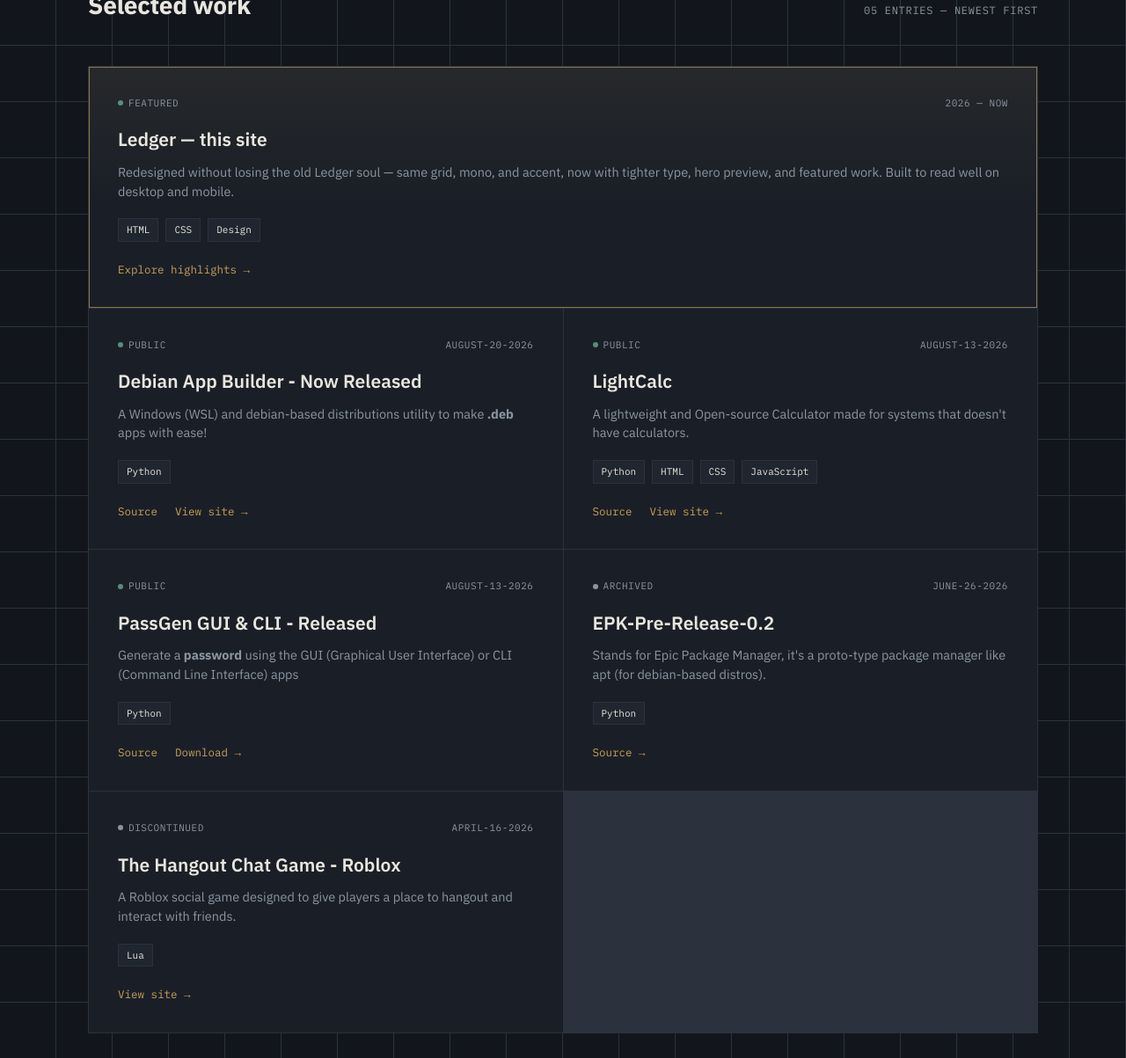
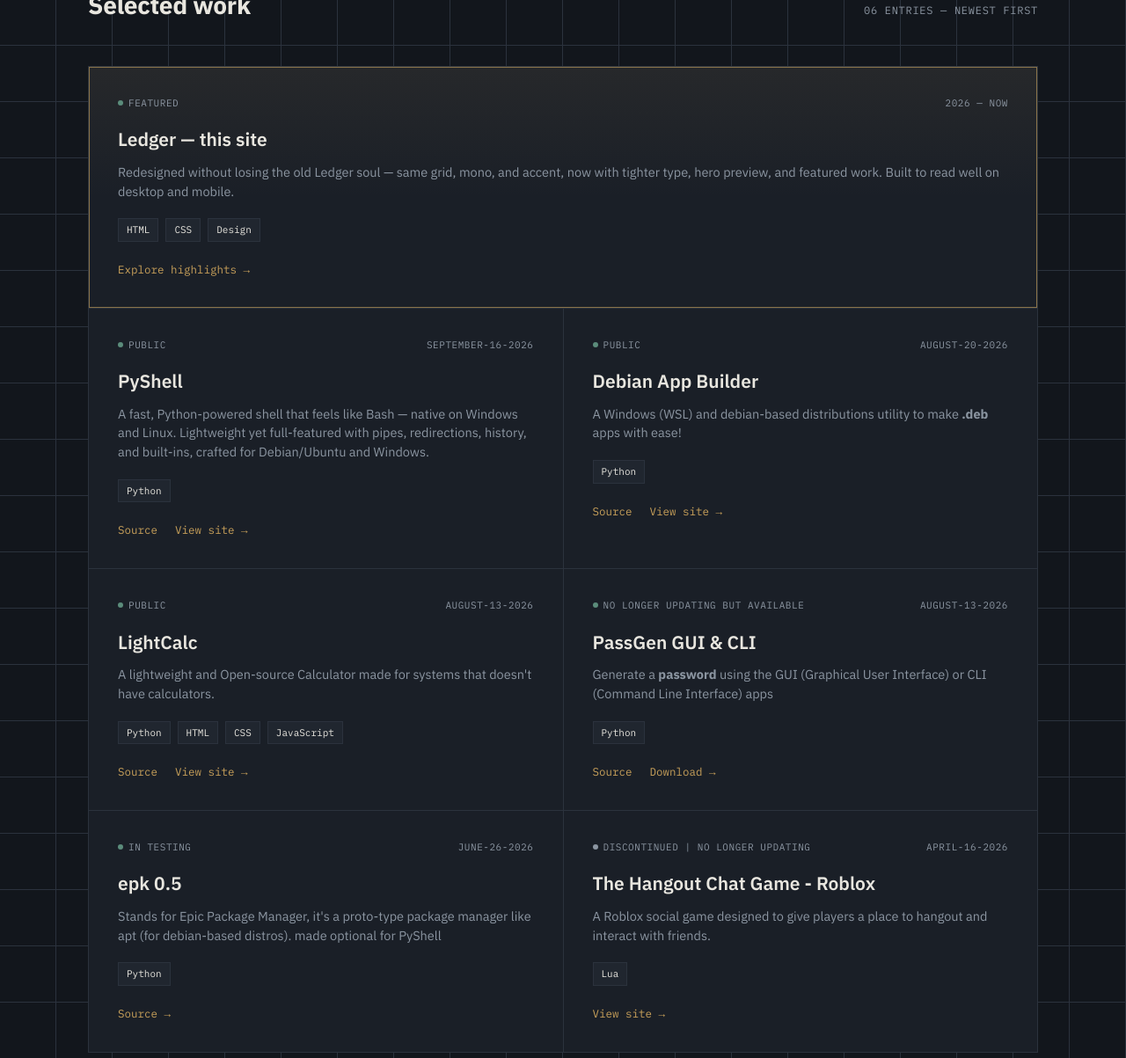
Before and after one commit to tuffgit21/tuffgit21.github.io, a plain HTML site: page index.html in a window 1280 px wide. Shown: the part 1548-2751 px from the top of the page at 88% size. Drawn offline with Linux system fonts and the light colour scheme.

Commit message:
added new projects plus website fixes

```diff
--- a/index.html
+++ b/index.html
@@ -221,7 +221,7 @@
     <section class="section wrap" id="work">
       <div class="section-head">
         <div class="section-title">Selected work</div>
-        <div class="section-tag">05 entries — newest first</div>
+        <div class="section-tag">06 entries — newest first</div>
       </div>
 
       <div class="grid">
@@ -246,9 +246,34 @@
         <div class="card">
           <div class="card-meta">
             <div class="card-status"><span class="dot"></span>Public</div>
+            <span>September-16-2026</span>
+          </div>
+          <h3>PyShell</h3>
+          <p>
+            A fast, Python-powered shell that feels like Bash — native on Windows
+          and Linux. Lightweight yet full-featured with pipes, redirections,
+          history, and built-ins, crafted for Debian/Ubuntu and Windows.
+          </p>
+          <div class="stack"><span>Python</span></div>
+          <div class="card-links">
+            <a
+              href="https://github.com/tuffgit21/PyShell/"
+              target="_blank"
+              >Source</a
+            >
+            <a
+              href="https://tuffgit21.github.io/PyShell/"
+              target="_blank"
+              >View site →</a
+            >
+          </div>
+        </div>
+        <div class="card">
+          <div class="card-meta">
+            <div class="card-status"><span class="dot"></span>Public</div>
             <span>August-20-2026</span>
           </div>
-          <h3>Debian App Builder - Now Released</h3>
+          <h3>Debian App Builder</h3>
           <p>
             A Windows (WSL) and debian-based distributions utility to make
             <strong>.deb</strong> apps with ease!
@@ -293,10 +318,10 @@
 
         <div class="card">
           <div class="card-meta">
-            <div class="card-status"><span class="dot"></span>Public</div>
+            <div class="card-status"><span class="dot"></span>No longer updating but available</div>
             <span>August-13-2026</span>
           </div>
-          <h3>PassGen GUI & CLI - Released</h3>
+          <h3>PassGen GUI & CLI</h3>
           <p>
             Generate a <strong>password</strong> using the GUI (Graphical User
             Interface) or CLI (Command Line Interface) apps
@@ -317,14 +342,14 @@
         <div class="card">
           <div class="card-meta">
             <div class="card-status">
-              <span class="dot archived"></span>Archived
+              <span class="dot"></span> In Testing
             </div>
             <span>June-26-2026</span>
           </div>
-          <h3>EPK-Pre-Release-0.2</h3>
+          <h3>epk 0.5</h3>
           <p>
             Stands for Epic Package Manager, it's a proto-type package manager
-            like apt (for debian-based distros).
+            like apt (for debian-based distros). made optional for PyShell
           </p>
           <div class="stack"><span>Python</span></div>
           <div class="card-links">
@@ -338,7 +363,7 @@
         <div class="card">
           <div class="card-meta">
             <div class="card-status">
-              <span class="dot archived"></span>Discontinued
+              <span class="dot archived"></span>Discontinued | No longer updating
             </div>
             <span>April-16-2026</span>
           </div>
@@ -358,11 +383,12 @@
         </div>
       </div>
     </section>
-
+    <h2>Who's Building This?</h2>
     <section class="section wrap" id="about">
       <div class="section-head">
         <div class="section-title">About</div>
       </div>
+
       <div class="about">
         <div>
           <p>Hey,I'm Youssef!</p>
@@ -374,7 +400,7 @@
           </p>
         </div>
       </div>
-      <h2>Who's Building This?</h2>
+
       <div class="grid about-cards">
         <div class="card">
           <div class="card-meta"><span>Based in</span></div>
```
